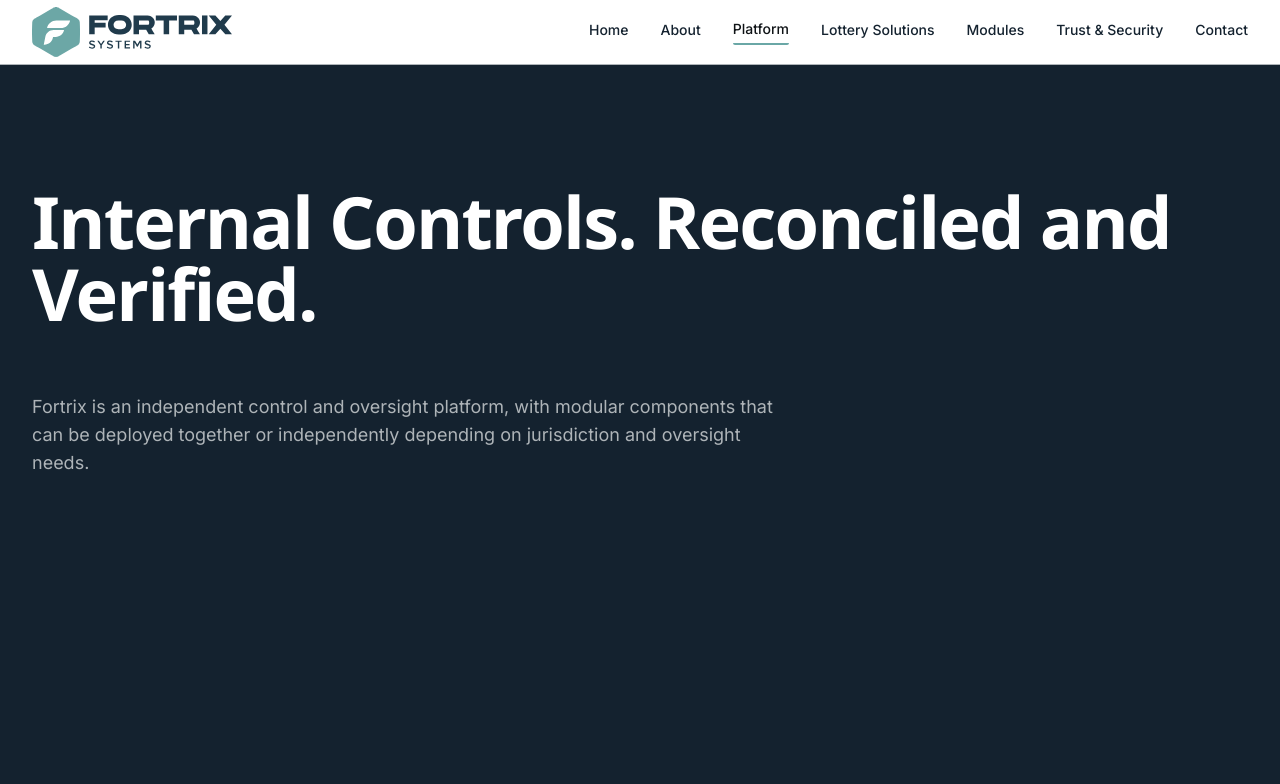
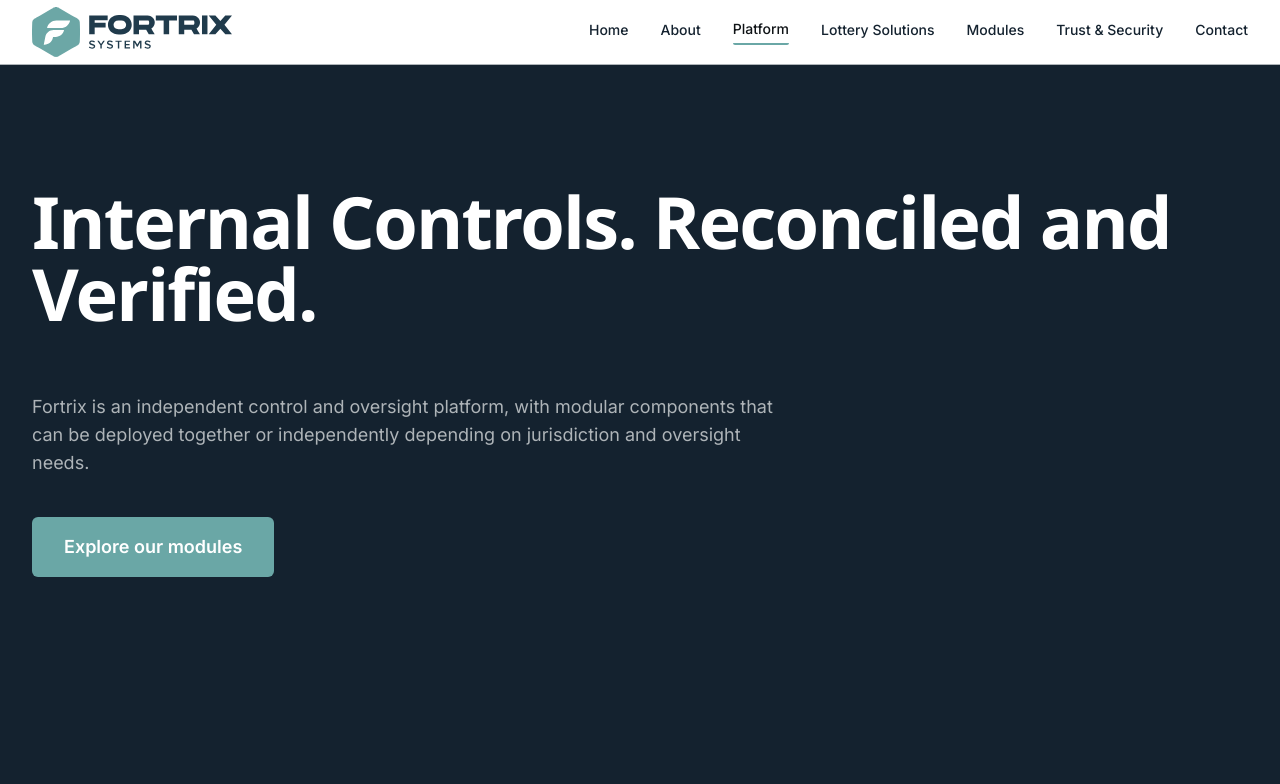
Before and after one commit to FortrixSystems/Corp-Site, a Next.js app: page /platform in a window 1280 px wide. Shown: the top 784 px of the page. Built offline with nearby package versions, Linux system fonts and the light colour scheme.

Commit message:
Fix platform page hero to match home page structure exactly
- Add button section to hero with same spacing as home page
- Update paragraph margin to match home page format (mb-8 sm:mb-10)
- Hero now has identical structure and sizing to home page

```diff
--- a/src/app/platform/page.tsx
+++ b/src/app/platform/page.tsx
@@ -44,9 +44,14 @@ export default function Platform() {
           subtitle=""
           dark={true}
         />
-        <p className="text-base sm:text-lg text-fortrix-grey-300 font-regular mb-12 sm:mb-16 max-w-3xl leading-relaxed">
+        <p className="text-base sm:text-lg text-fortrix-grey-300 font-regular mb-8 sm:mb-10 max-w-3xl leading-relaxed">
           Fortrix is an independent control and oversight platform, with modular components that can be deployed together or independently depending on jurisdiction and oversight needs.
         </p>
+        <div className="flex flex-col sm:flex-row gap-3 sm:gap-4 mb-12 sm:mb-16">
+          <Button href="/modules" variant="secondary" size="lg" className="w-full sm:w-auto">
+            Explore our modules
+          </Button>
+        </div>
       </Section>
 
       {/* The Fortrix Platform Section */}
```
